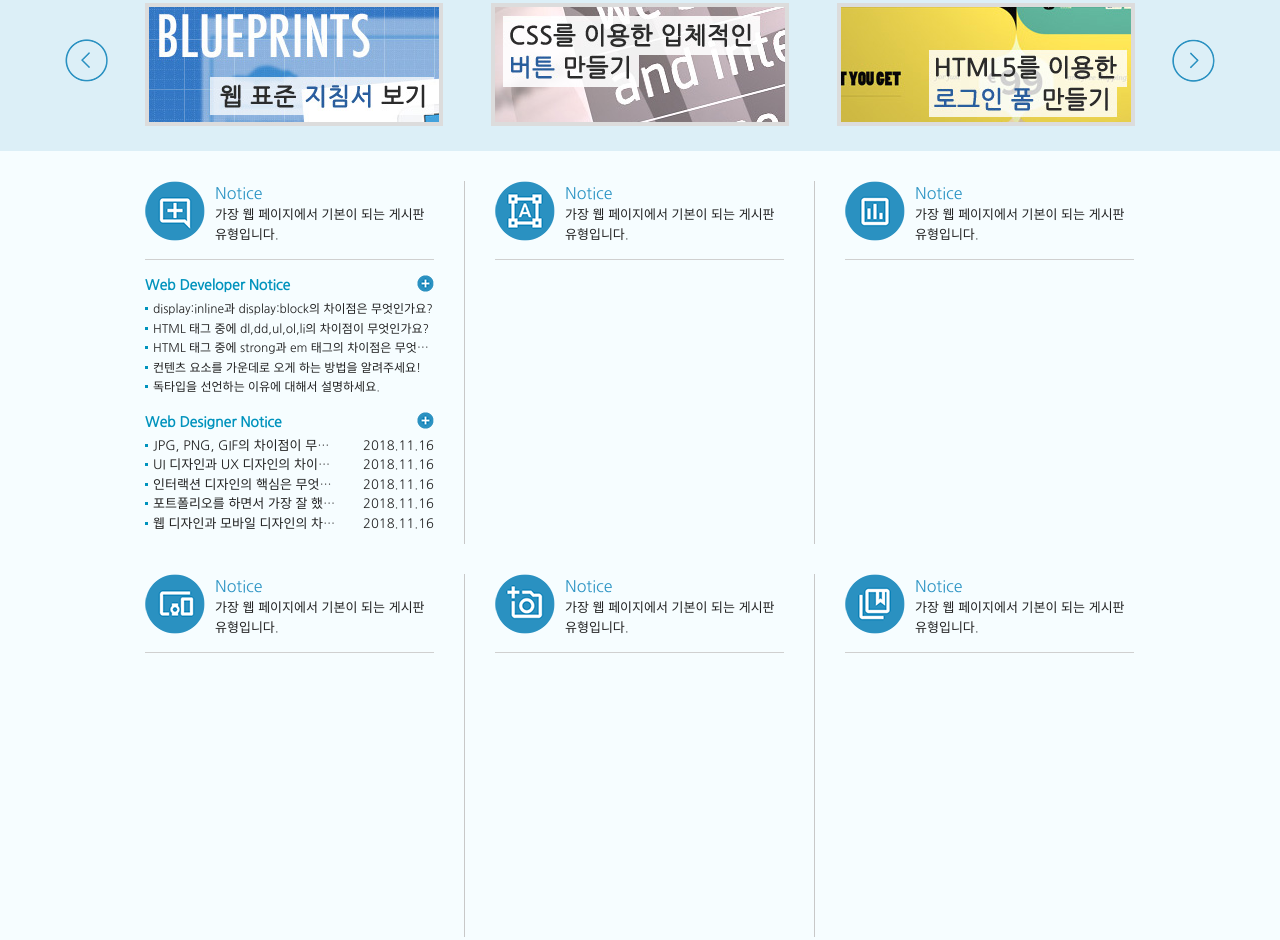
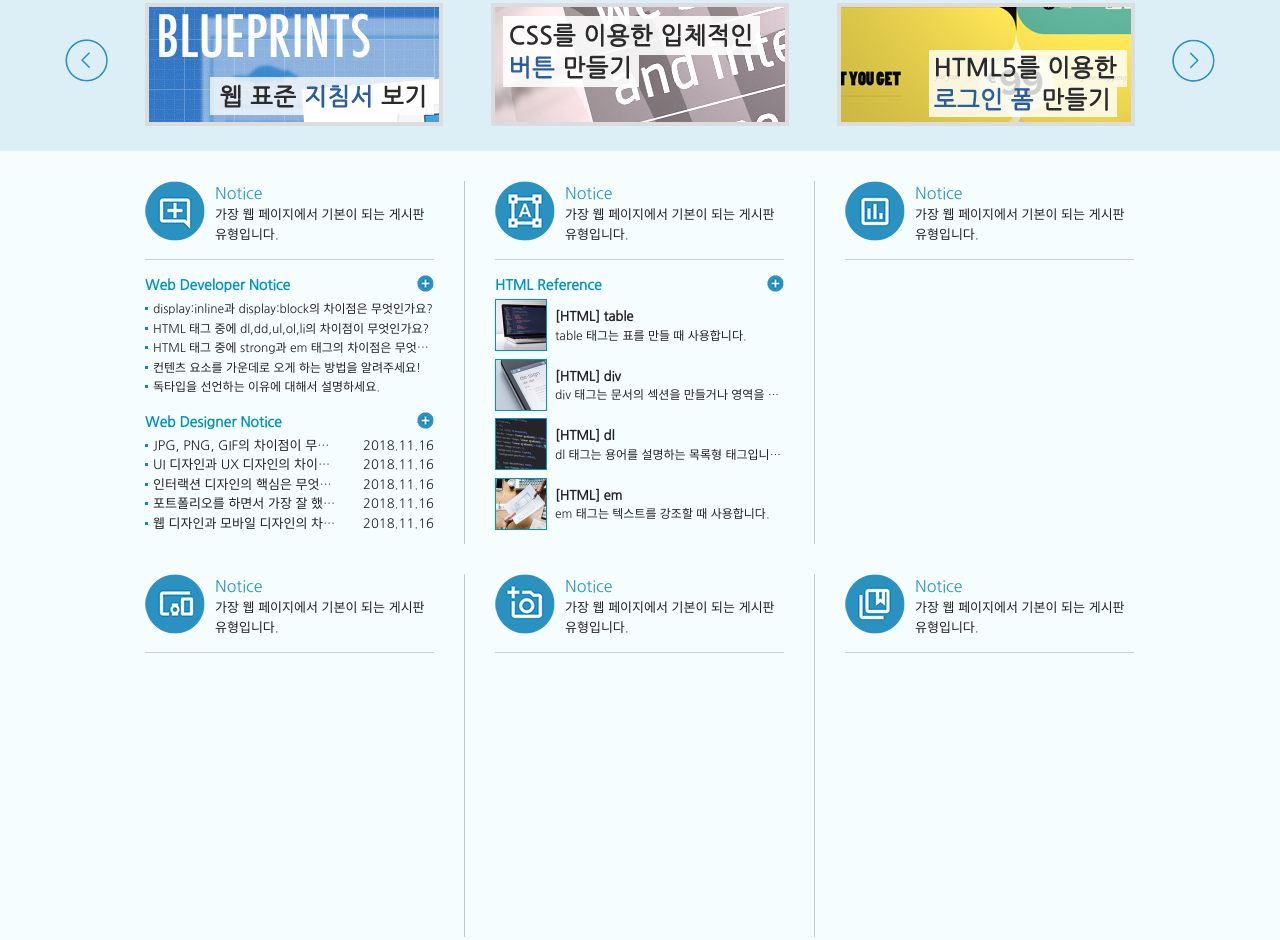
Before and after one commit to ktd1230/Html-CSS-JavaScript, a plain HTML site: page web/index.html in a window 1280 px wide. Shown: the part 644-1584 px from the top of the page. Drawn offline with Linux system fonts and the light colour scheme; a web font is replaced by a local one.

Commit message:
[+] IMPROVE 게시판 수정

```diff
--- a/web/css/style.css
+++ b/web/css/style.css
@@ -137,3 +137,16 @@ white-space: nowrap; background: url(../img/dot.gif) no-repeat 0 8px; padding-le
 .notice2 li span {float: right; width: 30%; text-align: right;}
 .notice2 a.more {position: absolute; right: 0; top: 0; display: block;
     background: url(../img/icon.png) -150px -90px; width: 17px; height: 17px;}
+
+
+/* 게시판3 */
+.notice3 {position: relative;}
+.notice3 h4 {font-size: 14px; color: #0093bd; padding-bottom: 3px; font-weight: bold;}
+.notice3 li {position: relative; padding: 8px 0 14px 60px;}
+.notice3 li a img {width: 50px; position: absolute; left: 0; top: 0; border: 1px solid #0093bd}
+.notice3 li a strong {display: block; overflow: hidden; text-overflow: ellipsis;
+    white-space: nowrap;}
+.notice3 li a span {display: block; overflow: hidden; text-overflow: ellipsis;
+    white-space: nowrap; font-size: 12px;}
+.notice3 a.more {position: absolute; right: 0; top: 0; display: block;
+    background: url(../img/icon.png) -150px -90px; width: 17px; height: 17px;}
--- a/web/index.html
+++ b/web/index.html
@@ -178,11 +178,44 @@
                         </div>
                         <!-- //col1 -->
                         <div class="column col2">
-                            <h3>
-                                <span class="ico_img ir_pm">아이콘</span>
-                                <span class="ico_tit">Notice</span>
-                                <p class="ico_desc">가장 웹 페이지에서 기본이 되는 게시판 유형입니다.</p>
-                            </h3>
+                            <h3><span class="ico_img ir_pm">아이콘</span><span class="ico_tit">Notice</span></h3>
+                            <p class="ico_desc">가장 웹 페이지에서 기본이 되는 게시판 유형입니다.</p>
+                            <!-- 게시판3 -->
+                            <div class="notice3">
+                                <h4>HTML Reference</h4>
+                                <ul>
+                                    <li>
+                                        <a href="#">
+                                            <img src="img/notice01.jpg" alt="이미지1">
+                                            <strong>[HTML] table</strong>
+                                            <span>table 태그는 표를 만들 때 사용합니다.</span>
+                                        </a>
+                                    </li>
+                                    <li>
+                                        <a href="#">
+                                            <img src="img/notice02.jpg" alt="이미지2">
+                                            <strong>[HTML] div</strong>
+                                            <span>div 태그는 문서의 섹션을 만들거나 영역을 나눌 때 사용합니다.</span>
+                                        </a>
+                                    </li>
+                                    <li>
+                                        <a href="#">
+                                            <img src="img/notice03.jpg" alt="이미지3">
+                                            <strong>[HTML] dl</strong>
+                                            <span>dl 태그는 용어를 설명하는 목록형 태그입니다.</span>
+                                        </a>
+                                    </li>
+                                    <li>
+                                        <a href="#">
+                                            <img src="img/notice04.jpg" alt="이미지4">
+                                            <strong>[HTML] em</strong>
+                                            <span>em 태그는 텍스트를 강조할 때 사용합니다.</span>
+                                        </a>
+                                    </li>
+                                </ul>
+                                <a href="#" class="more ir_pm" title="더보기">더보기</a>
+                            </div>
+                            <!-- //게시판3 -->
                         </div>
                         <!-- //col2 -->
                         <div class="column col3">
```
